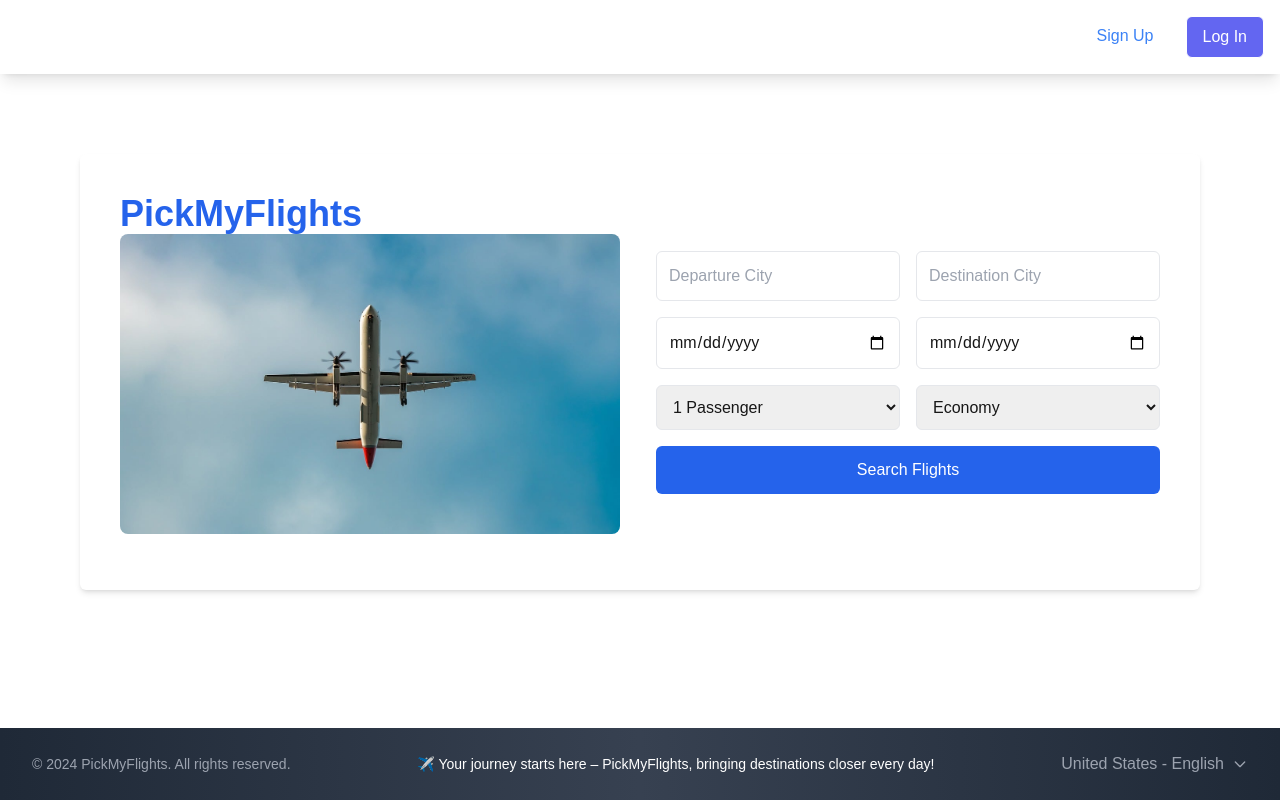
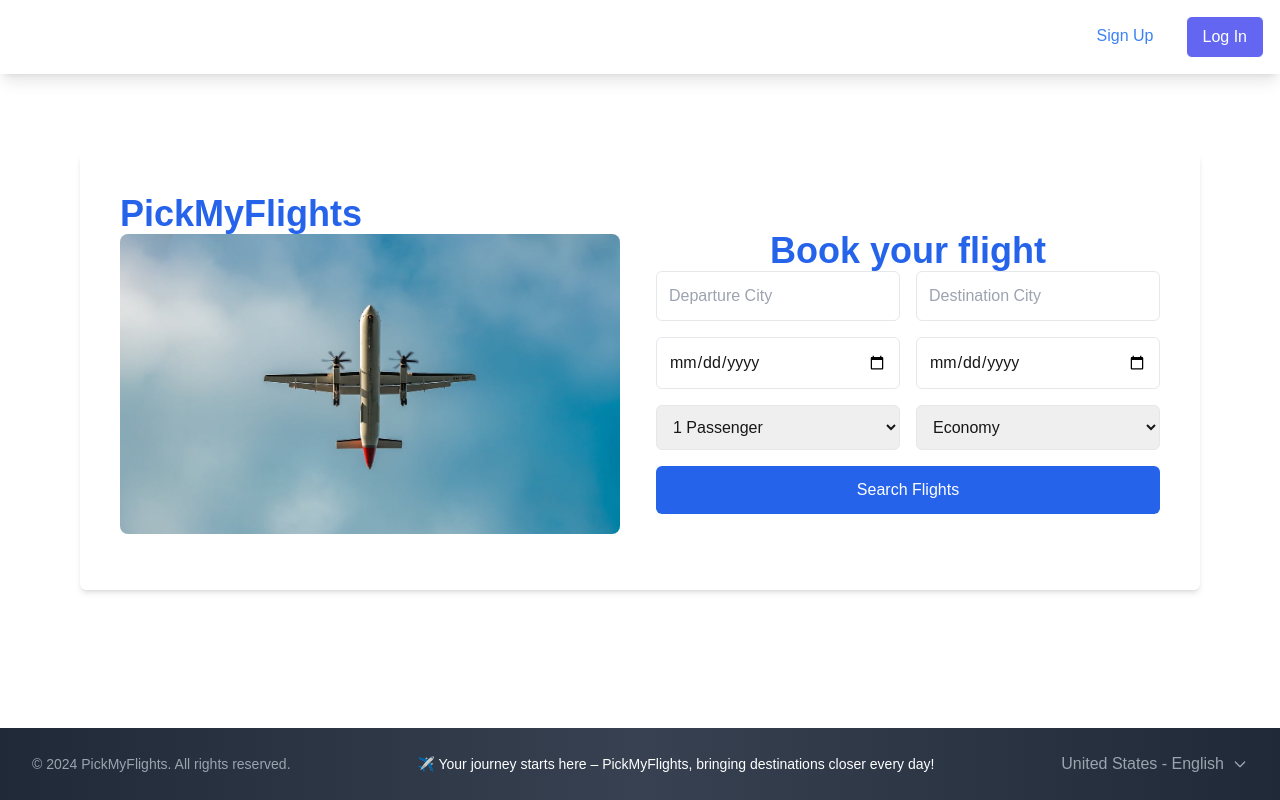
Before and after one commit to TheBrainCord/PickMyFlights, a Next.js app: page / in a window 1280 px wide. Built offline with nearby package versions, Linux system fonts and the light colour scheme.

Commit message:
Update SearchForm.tsx

```diff
--- a/src/components/flight/SearchForm.tsx
+++ b/src/components/flight/SearchForm.tsx
@@ -21,6 +21,9 @@ const SearchForm = () => {
 
       {/* Right Side: Flight Search Form */}
       <div className="lg:w-1/2 p-4">
+        <h1 className="text-4xl font-bold text-blue-600 text-center font-sans-serif">
+            Book your flight
+          </h1>
         <form className="grid grid-cols-1 sm:grid-cols-2 gap-4">
           {/* Departure City */}
           <input type="text" placeholder="Departure City" className="p-3 border rounded-md" />
```
